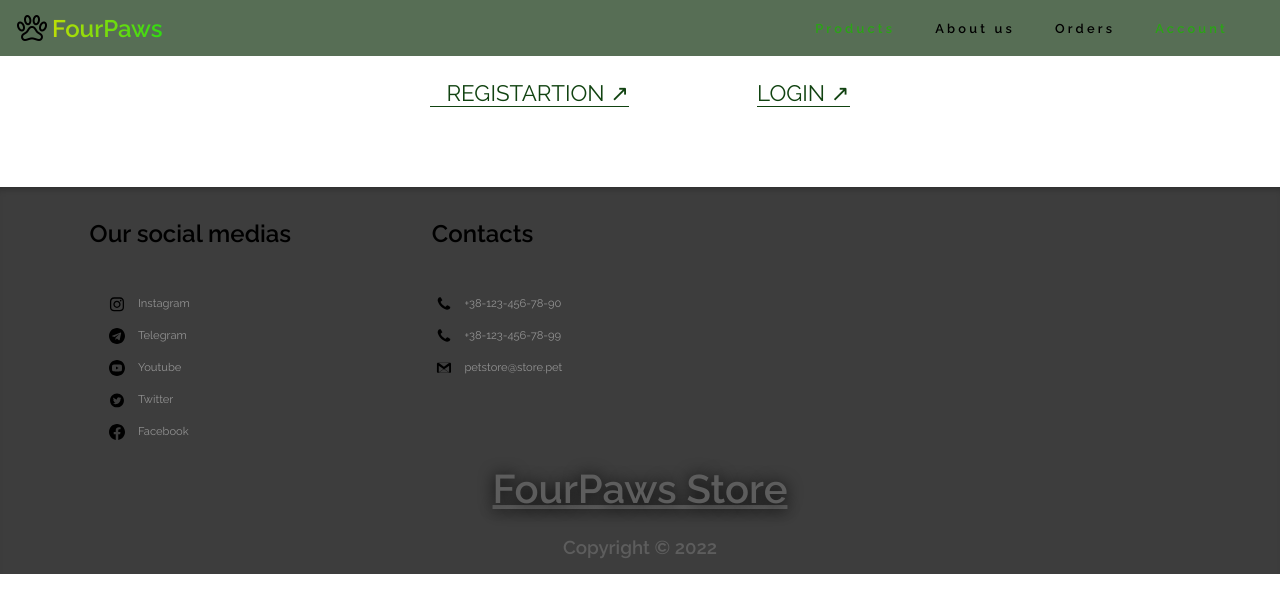
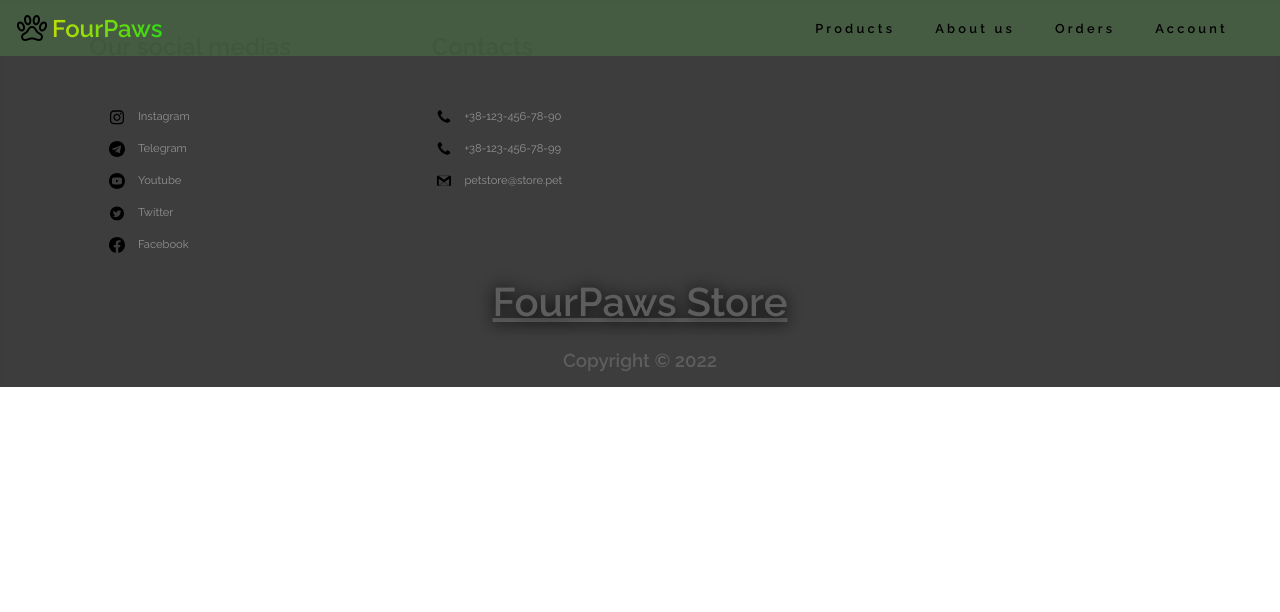
Before and after one commit to Andrii23LV/pet-store-4paws, a React (Create React App) app: page /pet-store-4paws/account in a window 1280 px wide. Shown: the top 612 px of the page. Built offline with nearby package versions, Linux system fonts and the light colour scheme.

Commit message:
Bugs fixed, components are sorted in folders

```diff
--- a/package.json
+++ b/package.json
@@ -1,5 +1,5 @@
 {
-  "homepage": "http://Andrii23LV.github.io/pet-store-4paws",
+  "homepage": "http://Andrii23LV.github.io/",
   "name": "pet-store",
   "version": "0.1.0",
   "private": true,
--- a/src/App.tsx
+++ b/src/App.tsx
@@ -14,12 +14,12 @@ function App() {
     <>
       <Navigation />
       <Routes>
-        <Route path="/pet-store-4paws" element={ <MainPage /> } />
-        <Route path="/pet-store-4paws/about" element={ <AboutPage /> } />
-        <Route path="/pet-store-4paws/orders" element={ <OrderPage /> } />
-        <Route path="/pet-store-4paws/account" element={ <AuthPage /> } />
-        <Route path="/pet-store-4paws/account/registration" element={ <RegistrationForm /> } />
-          <Route path="/pet-store-4paws/account/login" element={ <LogInForm /> } />
+        <Route path="/" element={ <MainPage /> } />
+        <Route path="/about" element={ <AboutPage /> } />
+        <Route path="/orders" element={ <OrderPage /> } />
+        <Route path="/account" element={ <AuthPage /> } />
+        <Route path="/account/registration" element={ <RegistrationForm /> } />
+          <Route path="/account/login" element={ <LogInForm /> } />
       </Routes>
       <Footer />
     </>
--- a/src/components/Auth/BackButton.tsx
+++ b/src/components/Auth/BackButton.tsx
@@ -3,7 +3,7 @@ import { useNavigate } from 'react-router-dom';
 export function BackButton() {
     const navigate = useNavigate();
     const handleClick = () => {
-        navigate('/pet-store-4paws/account', {replace: true});
+        navigate('/account', {replace: true});
       };
     return (
         <div>
--- a/src/components/Auth/RegistrationForm.tsx
+++ b/src/components/Auth/RegistrationForm.tsx
@@ -11,7 +11,7 @@ export function RegistrationForm() {
     const { register, handleSubmit, formState: { errors }} = useForm();
     const navigate = useNavigate();
     const handleClick = () => {
-        navigate('/pet-store-4paws/account/login', {replace: true});
+        navigate('/account/login', {replace: true});
     };
 
     const onSubmit = async (data:any = {}) => {
--- a/src/components/Navigation.tsx
+++ b/src/components/Navigation.tsx
@@ -22,10 +22,10 @@ export function Navigation() {
         <h2 className="nav-text">FourPaws</h2>
       </div>
       <span className='nav-elements'>
-        <NavLink to="/pet-store-4paws" className={({ isActive }) => (isActive ? 'nav-element-active' : 'nav-element')}>Products</NavLink>
-        <NavLink to="/pet-store-4paws/about" className={({ isActive }) => (isActive ? 'nav-element-active' : 'nav-element')}>About us</NavLink>
-        <NavLink to="/pet-store-4paws/orders" className={({ isActive }) => (isActive ? 'nav-element-active' : 'nav-element')}>Orders{collarSum > 0 ? <span id='orders-num'>{collarSum}</span> : ''}</NavLink>
-        <NavLink to="/pet-store-4paws/account" className={({ isActive }) => (isActive ? 'nav-element-active' : 'nav-element')}>{isLogged ? username : 'Account'}</NavLink>
+        <NavLink to="/" className={({ isActive }) => (isActive ? 'nav-element-active' : 'nav-element')}>Products</NavLink>
+        <NavLink to="/about" className={({ isActive }) => (isActive ? 'nav-element-active' : 'nav-element')}>About us</NavLink>
+        <NavLink to="/orders" className={({ isActive }) => (isActive ? 'nav-element-active' : 'nav-element')}>Orders{collarSum > 0 ? <span id='orders-num'>{collarSum}</span> : ''}</NavLink>
+        <NavLink to="/account" className={({ isActive }) => (isActive ? 'nav-element-active' : 'nav-element')}>{isLogged ? username : 'Account'}</NavLink>
       </span>
     </nav>
   )
--- a/src/pages/AuthPage/AuthPage.tsx
+++ b/src/pages/AuthPage/AuthPage.tsx
@@ -11,8 +11,8 @@ function AuthPage() {
     <>
       { !isLogged ?
         <section className='auth-links-to'>
-          <Link to="/pet-store-4paws/account/registration" className='registration-link'>Registartion &#8599;</Link>
-          <Link to="/pet-store-4paws/account/login" className='login-link'>Login &#8599;</Link>
+          <Link to="/account/registration" className='registration-link'>Registartion &#8599;</Link>
+          <Link to="/account/login" className='login-link'>Login &#8599;</Link>
         </section>
         : <UserAccount />}
     </>
```
